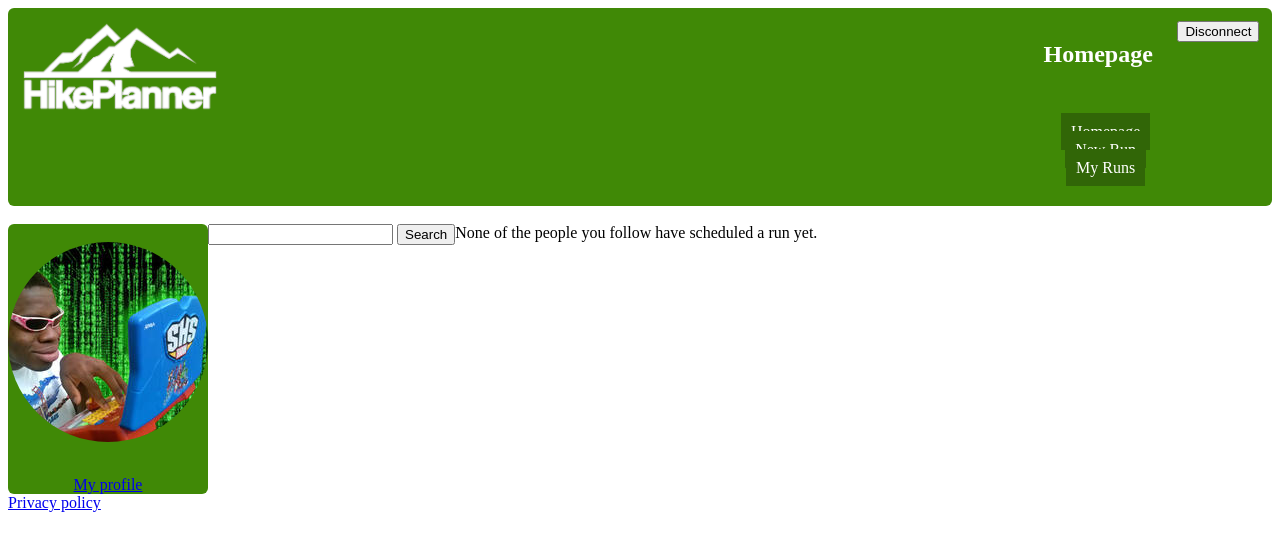
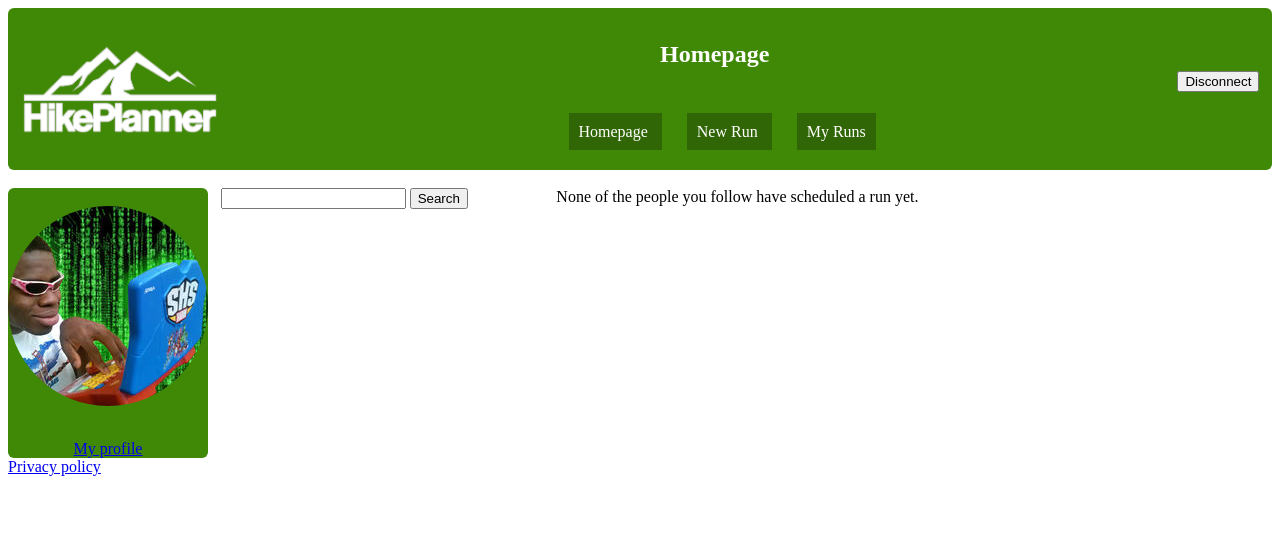
Before and after one commit to Ettotsu/HikePlanner, a PHP site: page /HikePlanner/homepage.php in a window 1280 px wide. Shown: the top 551 px of the page. Run offline with PHP 8.4, Linux system fonts and the light colour scheme; a user stored in the database is signed in; data comes from the database, SQL or seed files in the repository; some libraries are stand-ins or nearby versions.

Commit message:
homepage presque fini

```diff
--- a/hikeplanner_map_v3.php
+++ b/hikeplanner_map_v3.php
@@ -122,7 +122,7 @@
 					console.log(saveUrl);
 
 
-					// document.write("<div id='name_run' class='overlay'> <div class='content'> <form method='post'> <label for='name'>Name for your run</label>	<input id='name' name='name' type='text' placeholder='Best run ever !'/> <input name='run_name' type='submit' value='New run'/>	</form>	<a href='save.php' class='cross'>&times;</a> </div> </div>");
+					// document.write("<div id='name_run' class='overlay'> <div class='content'> <form method='post'> <label for='name'>Name for your run : </label>	<input id='name' name='name' type='text' placeholder='Best run ever!'/> <input name='run_name' type='submit' value='New run'/>	</form>	<a href='save.php' class='cross'>&times;</a> </div> </div>");
 
 					document.location.href = "#name_run";
 					// document.location.href = saveUrl;
@@ -146,8 +146,8 @@
 		<div id="name_run" class="overlay">
 			<div class="content">
 				<form method="post" action="" onsubmit="return save();">
-					<label for="name"> Name for your run </label>
-					<input id="name" name="name" type="text" placeholder="Best run ever !"/>
+					<label for="name"> Name for your run : </label>
+					<input id="name" name="name" type="text" placeholder="Best run ever!"/>
 					<input name="run_name" type="submit" value="New run"/>
 				</form>
 				<a href="#" class="cross">&times;</a>
--- a/homepage.php
+++ b/homepage.php
@@ -77,7 +77,7 @@
                 <a href="profile.php">My profile</a>
             </div>
 
-            <div>
+            <div class="se">
                 <?php
                 echo "<div> <form method='post'>
                     <input id='research' name='research' type='text'/>
@@ -109,7 +109,7 @@
                 ?>
             </div>
 
-            <div>
+            <div class="follow">
                 <?php
                     $req = $bdd->prepare("SELECT run_saved.id_run, run.distance, run.time AS estimated_time, follow.* FROM run_saved
                                             INNER JOIN run ON run_saved.id_run = run.id_run
--- a/projet_css/homepage.css
+++ b/projet_css/homepage.css
@@ -3,24 +3,22 @@
     width: 800px;
 }
 
-header{
+header:not(.deco){
     background-color: rgb(64, 137 , 6);
     border-radius: 6px;
     padding: 1%;
     display: flex;
-}
-
-.deco{
-    margin-left: auto;
+    align-items: center;
 }
 
 img.logo{
     max-width: 16%;
     height: max-content;
 }
+
 nav{
-    margin-left: 100vh;
     text-align: center;
+    margin-left: 25%;
 }
 
 .h{
@@ -46,11 +44,14 @@ nav li:hover{
 
 .deco{
     text-align: right;
+    margin-left: auto;
+
 }
 
 
 main{
     display: flex;
+
 }
 
 .side{
@@ -67,3 +68,11 @@ div.side a p{
     color: white;
     text-decoration: none;
 }
+
+.se{
+    margin-left: 1%;
+}
+
+.follow{
+    margin-left: 7%;
+}
```
